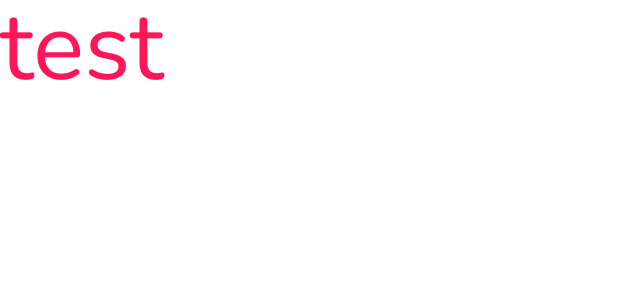
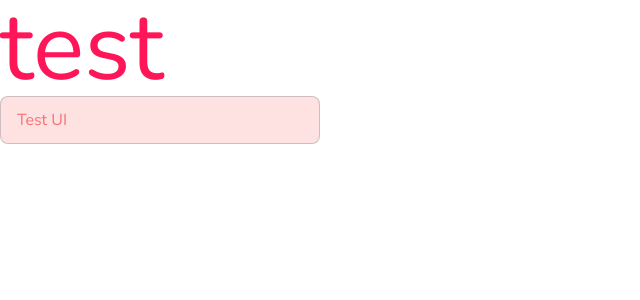
Before and after one commit to sappakit/merry_match_project_test, a Next.js app: page / in a window 1280 px wide. Shown: the top 300 px of the page, without its empty margins (0-640 px from the left). Built offline with nearby package versions, Linux system fonts and the light colour scheme.

Commit message:
chore: add DaisyUI plugin to Tailwind configuration

```diff
--- a/package.json
+++ b/package.json
@@ -14,6 +14,7 @@
     "react-dom": "19.0.0-rc-66855b96-20241106"
   },
   "devDependencies": {
+    "daisyui": "^4.12.14",
     "eslint": "^8",
     "eslint-config-next": "15.0.3",
     "postcss": "^8",
--- a/src/pages/index.js
+++ b/src/pages/index.js
@@ -5,6 +5,10 @@ export default function Home() {
   return (
     <div>
       <h1 className="font-nunito text-8xl text-primary-400">test</h1>
+      <input type="text" placeholder="Test UI" className="input input-bordered w-full bg-red-100 text-red-600 placeholder-red-400 max-w-xs"/>
+
     </div>
+
+
   );
 }
--- a/tailwind.config.js
+++ b/tailwind.config.js
@@ -80,5 +80,5 @@ module.exports = {
       },
     },
   },
-  plugins: [],
+  plugins: [require("daisyui")],
 };
```
Also changed, not shown: 1 other file (tests, documents, lock files or other folders).
